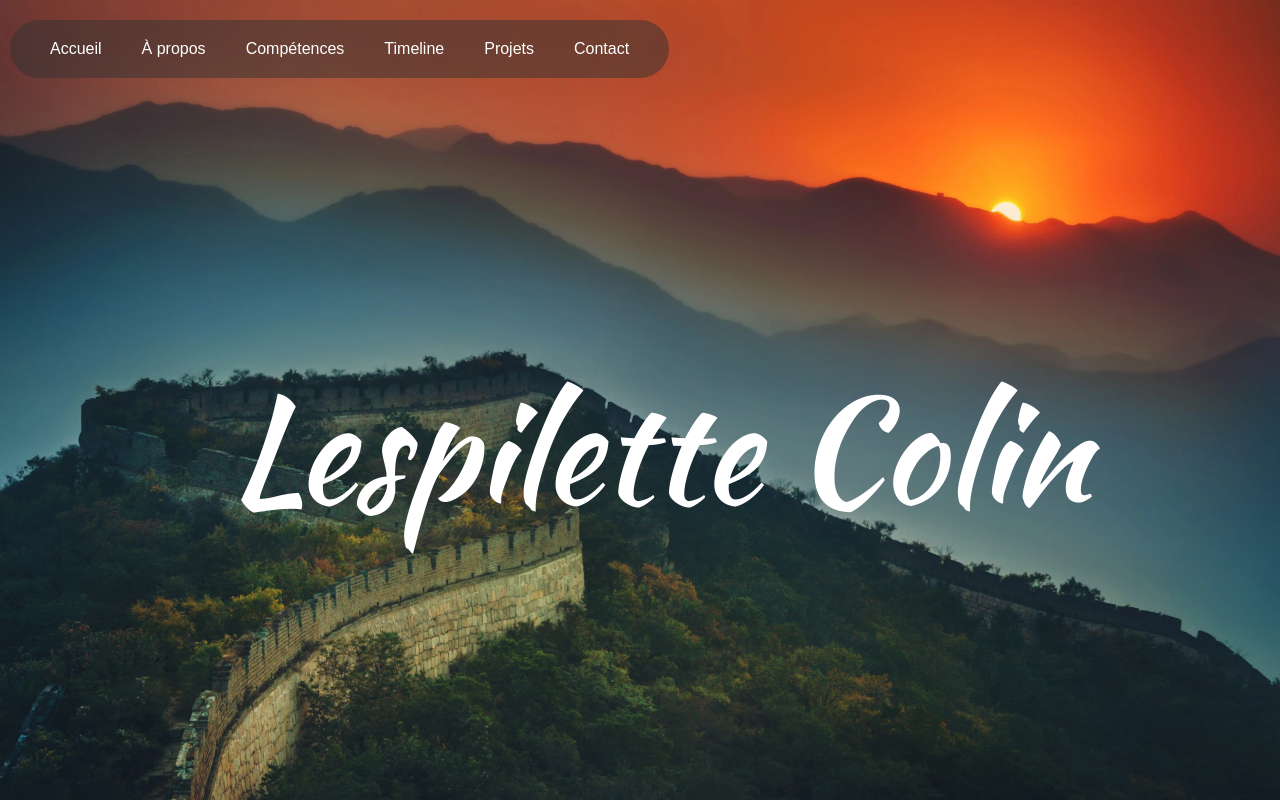
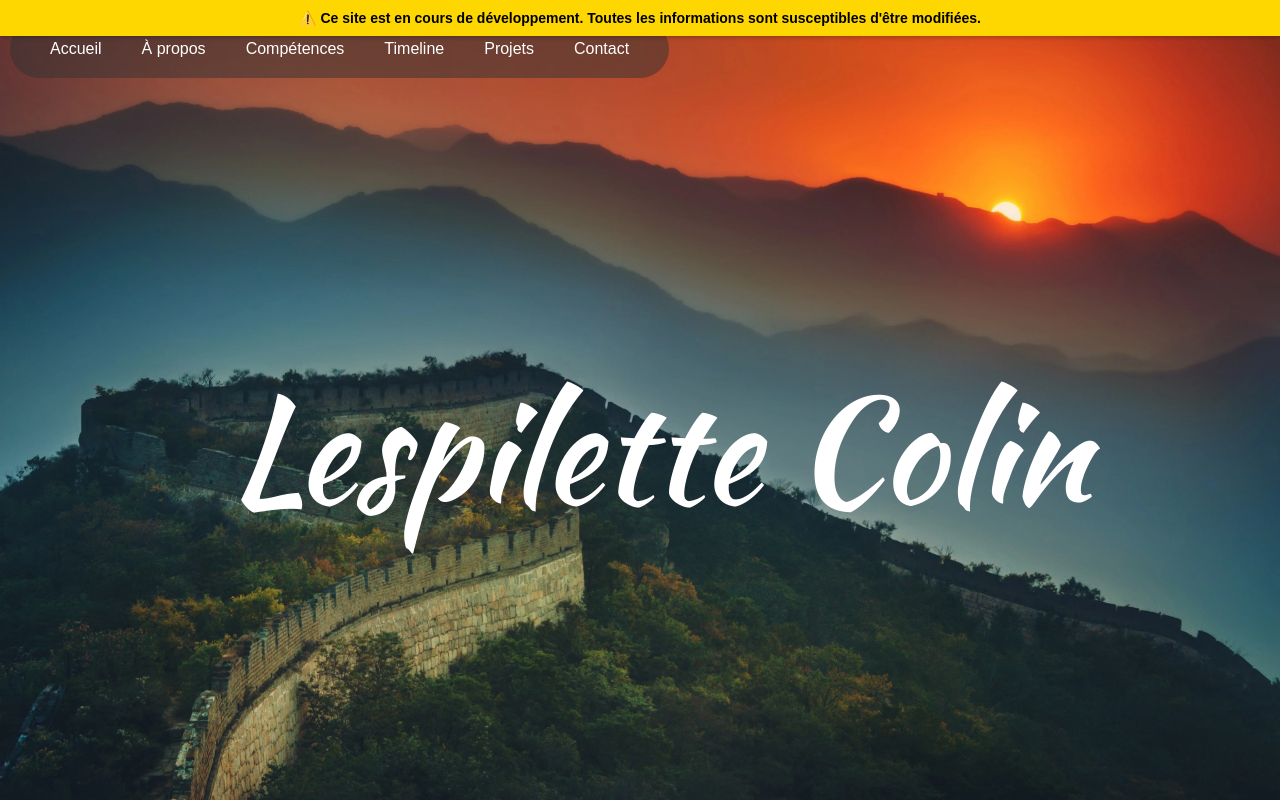
Before and after one commit to Apalian/portfolio, a React (Create React App) app: page / in a window 1280 px wide. Built offline with nearby package versions, Linux system fonts and the light colour scheme.

Commit message:
Ajout d'un bandeau

```diff
--- a/src/App.js
+++ b/src/App.js
@@ -8,6 +8,7 @@ import Skills from './components/Skills';
 import Timeline from "./components/Timeline";
 import Background from './components/Background';
 import './App.css';
+import DevBanner from "./components/DevBanner";
 
 function App() {
     return (
@@ -15,6 +16,7 @@ function App() {
             <Background /> {/* Ajouter le composant Background */}
             <main className="App">
                 <Navbar />
+                <DevBanner />
                 <Hero id="hero" />
                 <About id="about" />
                 <Skills id="skills" />
--- /dev/null
+++ b/src/components/DevBanner.jsx
@@ -0,0 +1,25 @@
+import React from "react";
+
+const DevBanner = () => {
+    const bannerStyle = {
+        backgroundColor: "#FFD700", // Couleur dorée pour attirer l'attention
+        color: "#000", // Texte noir pour un bon contraste
+        textAlign: "center",
+        padding: "10px 0",
+        fontSize: "14px",
+        fontWeight: "bold",
+        position: "fixed", // Toujours visible
+        top: 0,
+        width: "100%",
+        zIndex: 1000, // Au-dessus des autres éléments
+        boxShadow: "0 2px 4px rgba(0, 0, 0, 0.2)",
+    };
+
+    return (
+        <div style={bannerStyle}>
+            ⚠️ Ce site est en cours de développement. Toutes les informations sont susceptibles d'être modifiées.
+        </div>
+    );
+};
+
+export default DevBanner;
```
